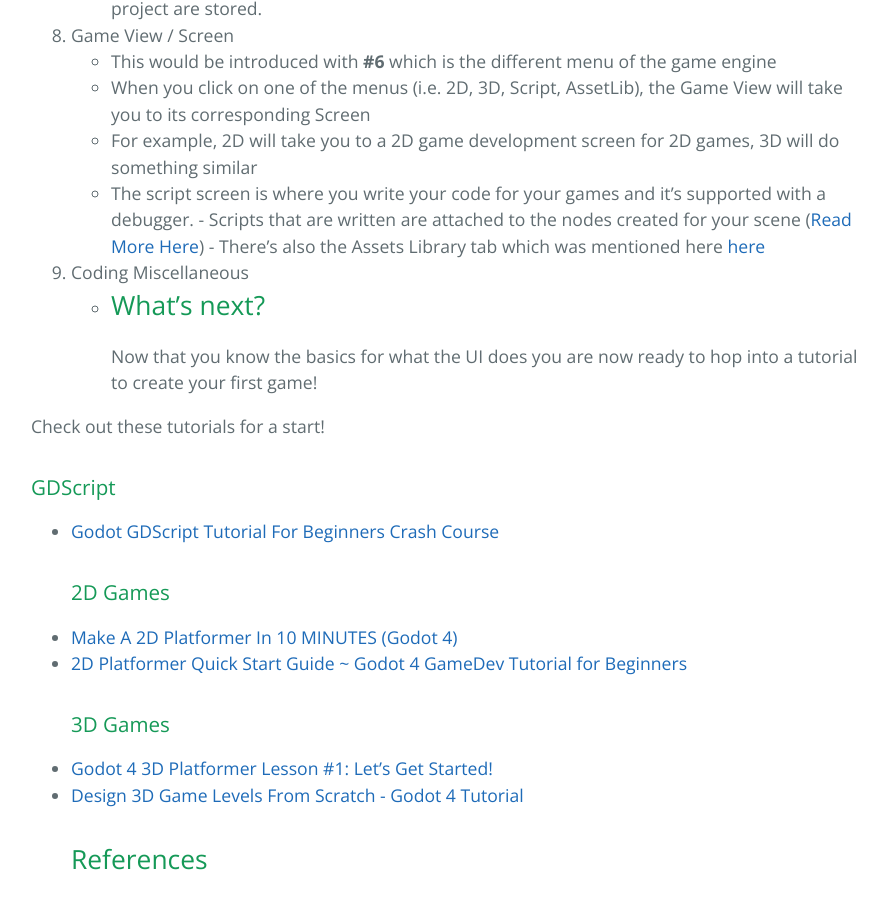
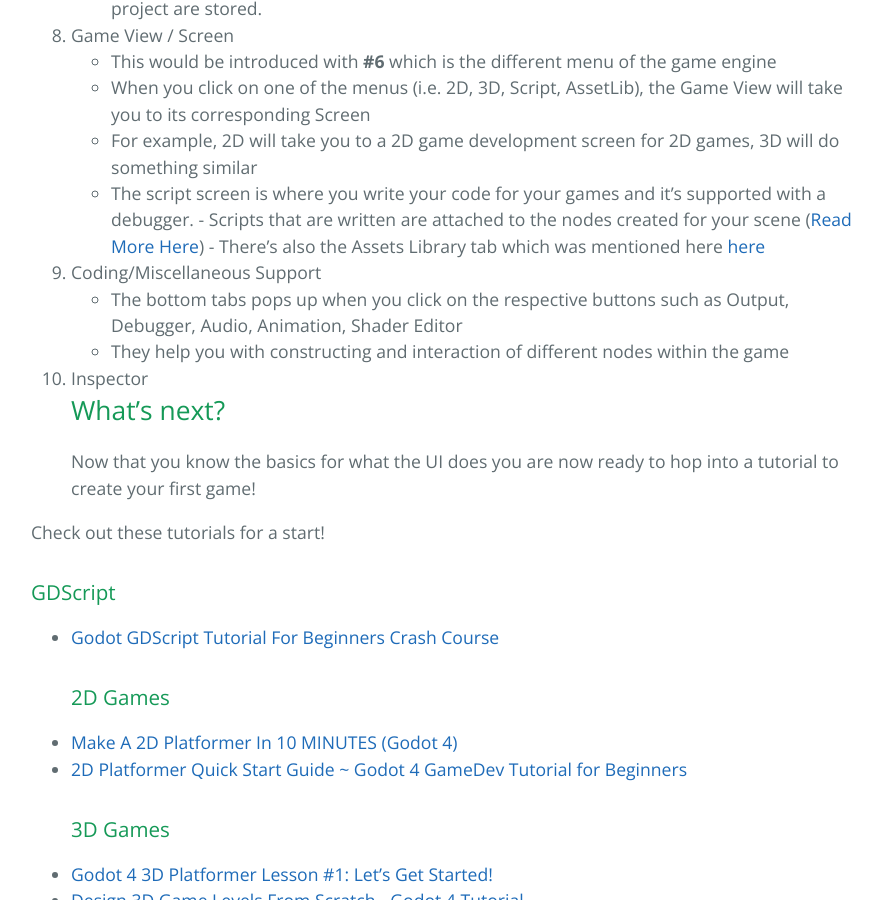
Before and after one commit to learning-software-engineering/learning-software-engineering.github.io, a Jekyll site: the page built from Topics/Tech_Stacks/Godot/Intro to Godot.md, in a window 1280 px wide and 900 px high, scrolled down 4053 px. Shown: the whole window, without its empty margins (193-1080 px from the left). Built offline with Jekyll 4.4.1, drawn with Linux system fonts in a browser that asks for light colours; our own code applies the rules of GitHub Pages for plain Markdown files.

Commit message:
Update Intro to Godot.md

```diff
--- a/Topics/Tech_Stacks/Godot/Intro to Godot.md
+++ b/Topics/Tech_Stacks/Godot/Intro to Godot.md
@@ -56,8 +56,10 @@
 	- The script screen is where you write your code for your games and it's supported with a debugger.
  	- Scripts that are written are attached to the nodes created for your scene ([Read More Here](https://docs.godotengine.org/en/stable/getting_started/step_by_step/scripting_first_script.html))
   	- There's also the Assets Library tab which was mentioned here [here](#Features)
-4. Coding Miscellaneous
-     -
+4. Coding/Miscellaneous Support
+     - The bottom tabs pops up when you click on the respective buttons such as Output, Debugger, Audio, Animation, Shader Editor
+     - They help you with constructing and interaction of different nodes within the game
+5. Inspector
 ## What's next?
 Now that you know the basics for what the UI does you are now ready to hop into a tutorial to create your first game!
 
```
